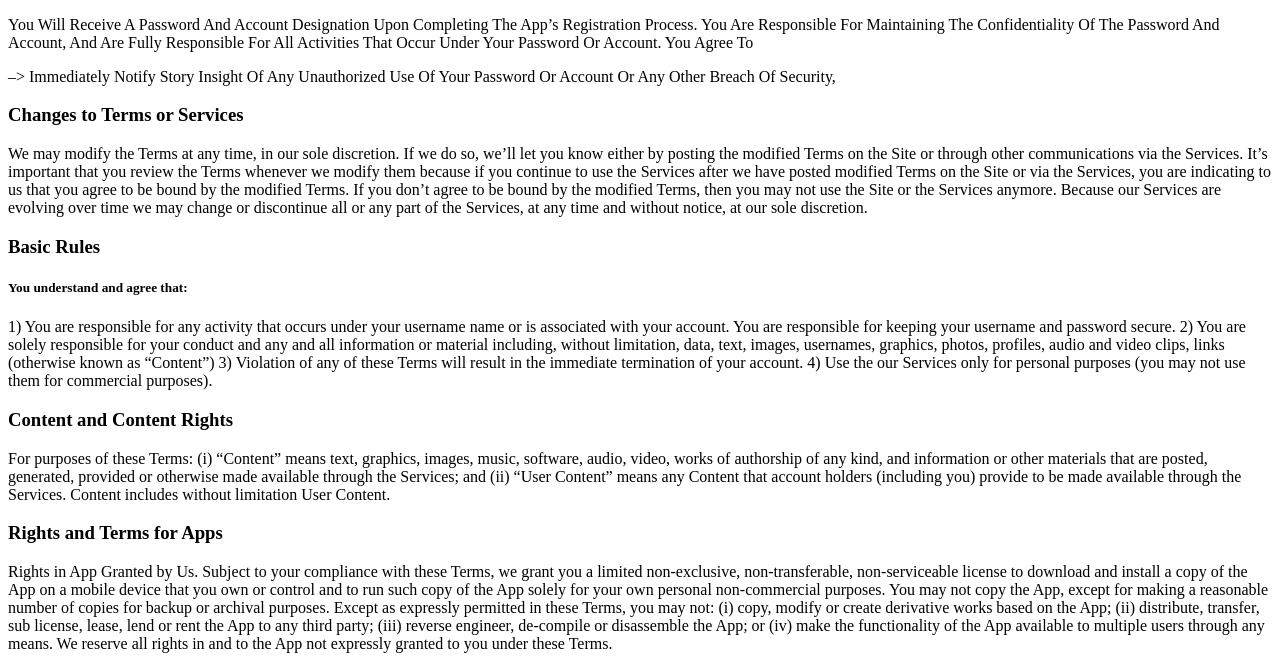
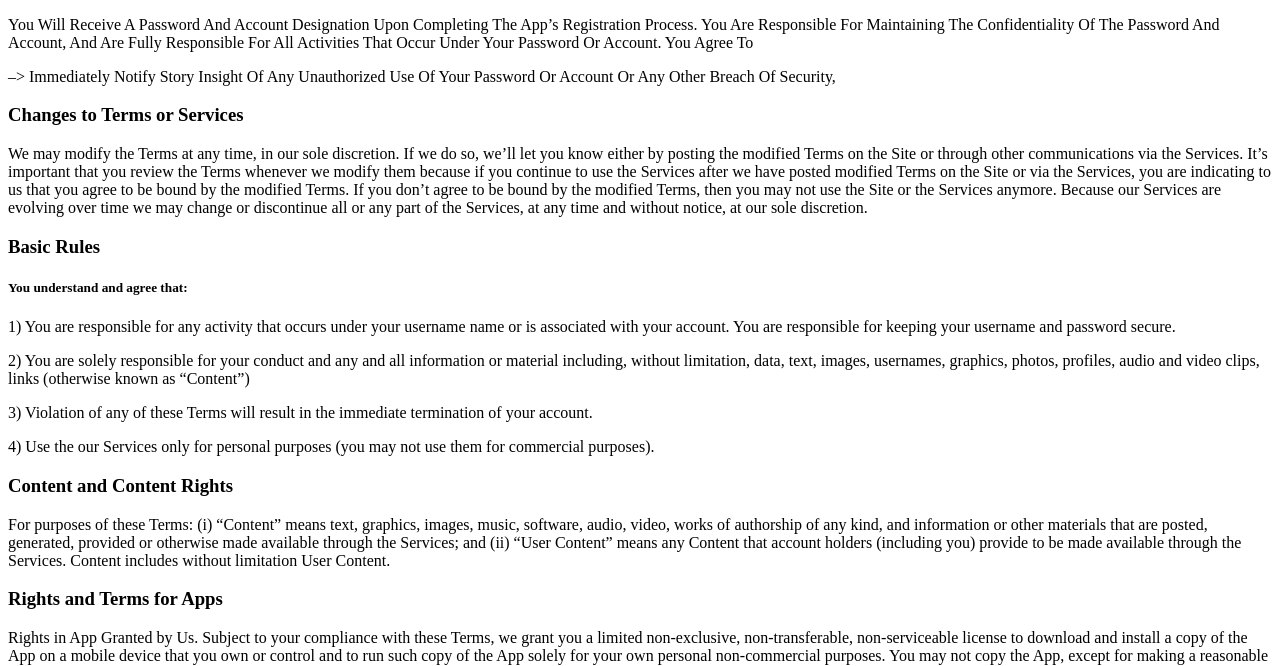
Before and after one commit to barankaansert/barankaansert.github.io, a plain HTML site: page StoryAnalyzer-TermsConditions/index.html in a window 1280 px wide. Shown: the part 105-771 px from the top of the page. Drawn offline with Linux system fonts and the light colour scheme.

Commit message:
change lines

```diff
--- a/StoryAnalyzer-TermsConditions/index.html
+++ b/StoryAnalyzer-TermsConditions/index.html
@@ -19,12 +19,11 @@
 <h3>Basic Rules</h3>
 <h5>You understand and agree that:</h5>
 
-<p>
-1) You are responsible for any activity that occurs under your username name or is associated with your account. You are responsible for keeping your username and password secure.
-2) You are solely responsible for your conduct and any and all information or material including, without limitation, data, text, images, usernames, graphics, photos, profiles, audio and video clips, links (otherwise known as “Content”)
-3) Violation of any of these Terms will result in the immediate termination of your account.
-4) Use the  our Services only for personal purposes (you may not use them for commercial purposes).
-</p>
+<p>1) You are responsible for any activity that occurs under your username name or is associated with your account. You are responsible for keeping your username and password secure.</p>
+<p>2) You are solely responsible for your conduct and any and all information or material including, without limitation, data, text, images, usernames, graphics, photos, profiles, audio and video clips, links (otherwise known as “Content”)</p>
+<p>3) Violation of any of these Terms will result in the immediate termination of your account.</p>
+<p>4) Use the  our Services only for personal purposes (you may not use them for commercial purposes).</p>
+
 
 <h3>Content and Content Rights</h3>
 
```
